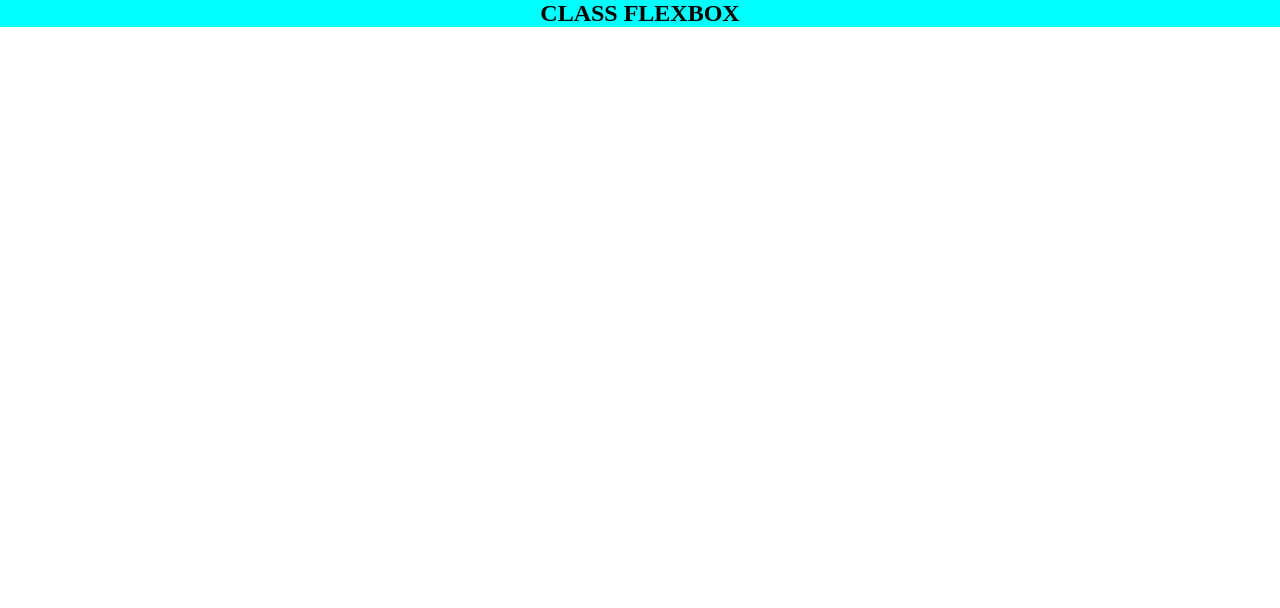
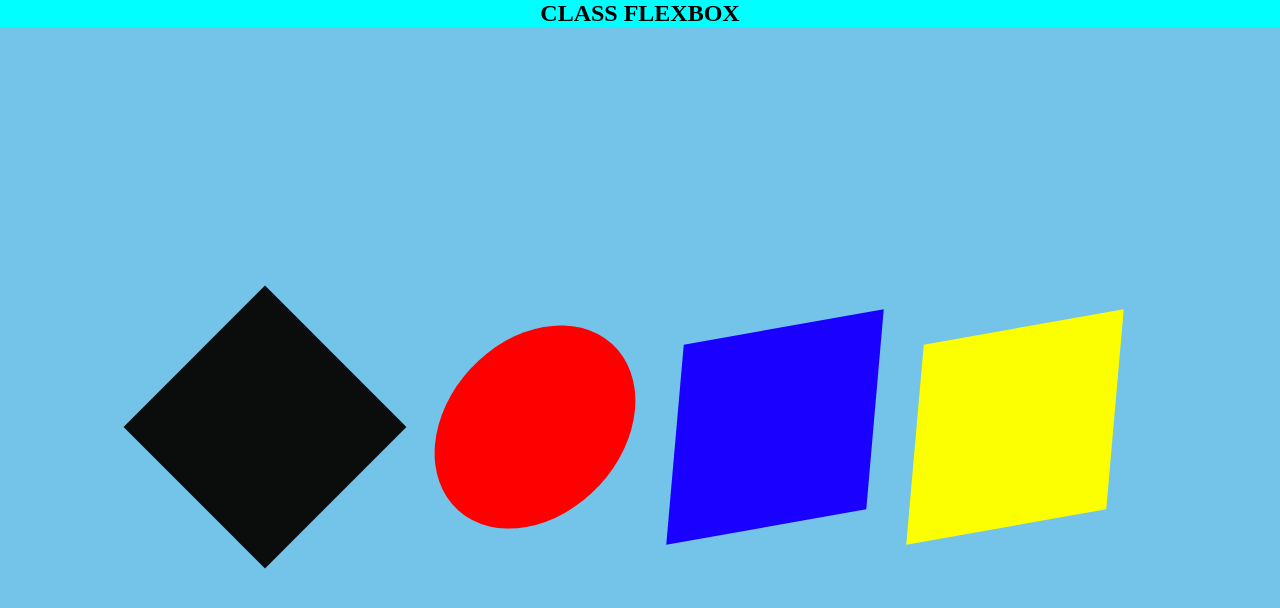
Before and after one commit to smyleface18/Practica-Etiquetas-html, a plain HTML site: page html/flexbox.html in a window 1280 px wide. Drawn offline with Linux system fonts and the light colour scheme.

Commit message:
loader flexbox

```diff
--- a/html/flexbox.html
+++ b/html/flexbox.html
@@ -18,30 +18,33 @@
         #father2{
            /* display: grid;*/
             height: 100vh;
-            height: auto;
             display: flex;
             justify-content: center;
+            flex-wrap: wrap;
             align-items: center;
-            background-color: rgb(226, 2, 2);
+            background-color: rgb(116, 195, 232);
         }
         #son,#son_Two,#son_Three,#son_Four{
-            width: 200px;
+            height: 200px;
             width: 200px;
             transform: skew(-5deg,-10deg);
             margin:0 20px;
         }
         #son{
+
+            margin-right: 50px;
             background-color: rgb(11, 12, 12);
             transform: rotate(45deg);
         }
         #son_Two{
-            background-color: rgb(28, 28, 51);
+            background-color: rgb(255, 0, 0);
+            border-radius: 50%;
         }
         #son_Three{
-            background-color: rgb(86, 131, 89);
+            background-color: rgb(25, 0, 255);
         }
         #son_Four{
-            background-color: rgb(162, 163, 80);
+            background-color: rgb(251, 255, 1);
         }
     </style>
 </head>
@@ -54,7 +57,6 @@
             <div id="son"></div>
             <div id="son_Two"></div>
             <div id="son_Three"></div>
-            <div id="son_Three"></div>
             <div id="son_Four"></div>
         </div>
     </div>
```
